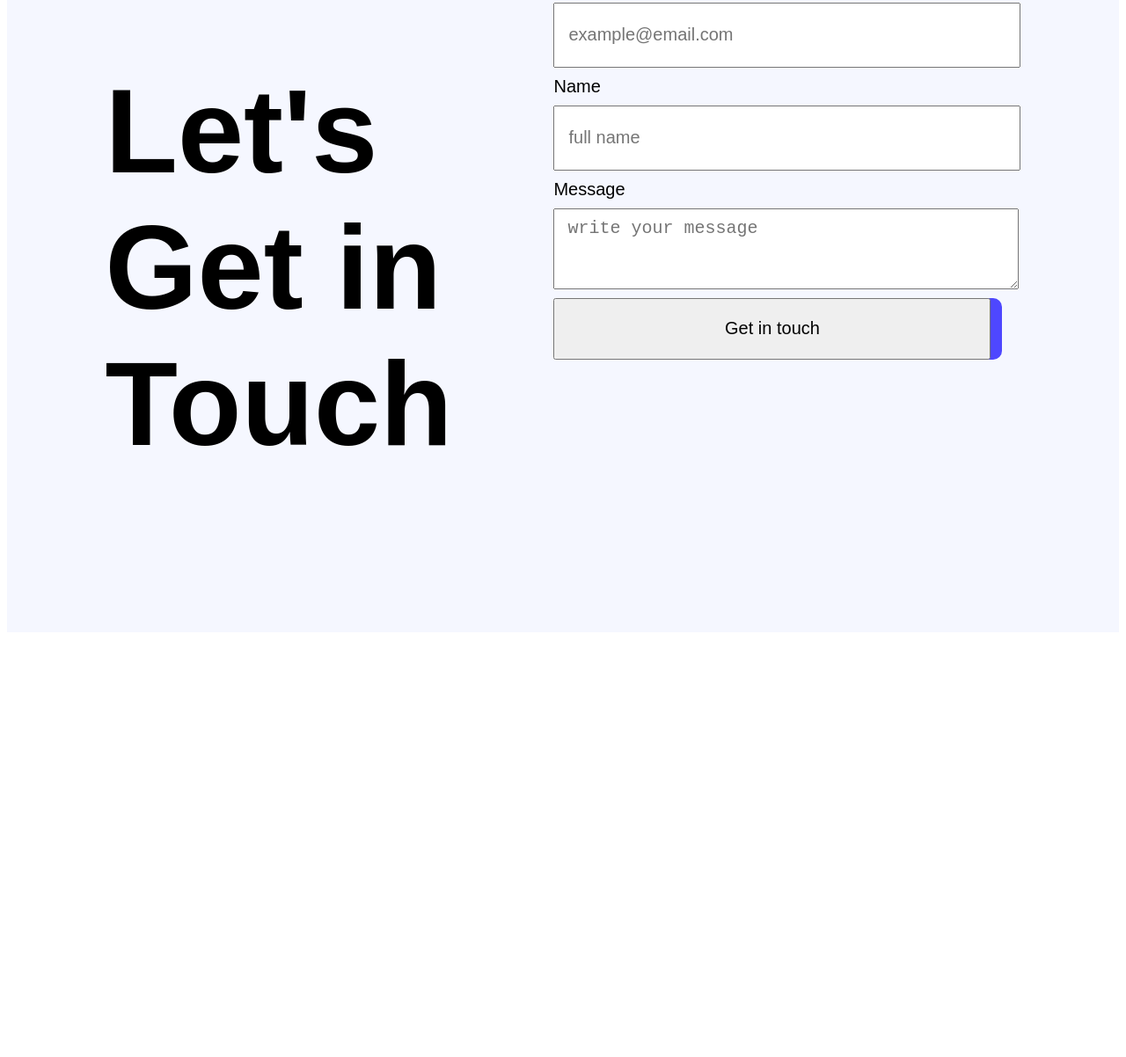
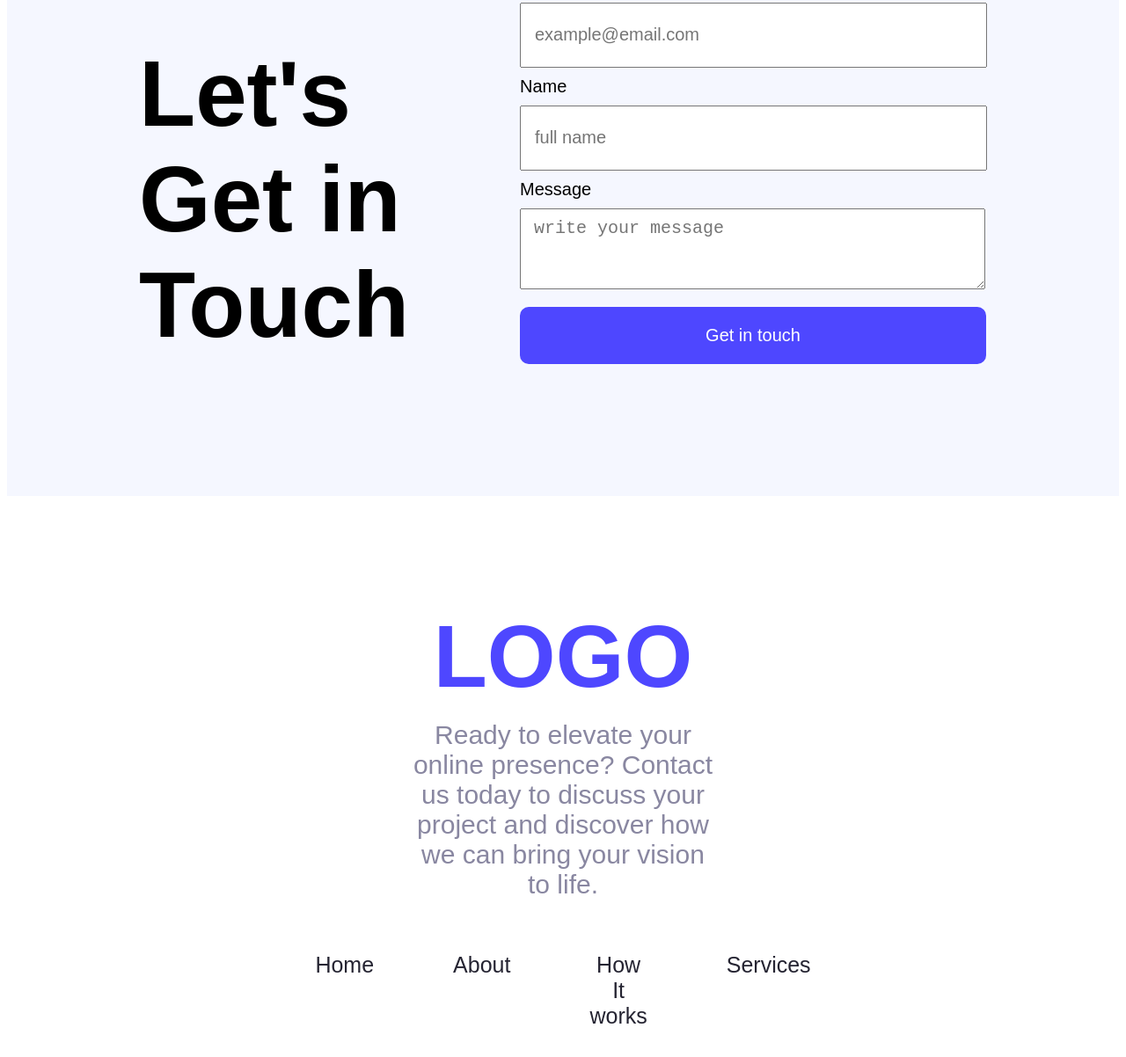
Before and after one commit to Agontuk19/webflow1, a plain HTML site: page index.html in a window 1280 px wide. Shown: the part 3204-4406 px from the top of the page at 88% size. Before the commit the page ends 3931 px from the top, so only its background shows below. Drawn offline with Linux system fonts and the light colour scheme.

Commit message:
Completed adding all sections

```diff
--- a/index.html
+++ b/index.html
@@ -160,15 +160,24 @@
 
                     <label for="message">Message</label>
                     <textarea name="" id="message" placeholder="write your message" rows="10"></textarea>
-
-                    <div class="touch-button">
-                        <input class="all-button" type="submit" value="Get in touch">
-                    </div>
                 </form>
+                <button class="all-button touch-button">Get in touch</button>
             </div>
         </section>
     </main>
     <footer>
+        <div class="footer-logo">
+            <h3>LOGO</h3>
+        </div>
+        <div class="footer-desc">
+            Ready to elevate your online presence? Contact us today to discuss your project and discover how we can bring your vision to life.
+        </div>
+        <div class="footer-bar">
+            <div><a href="">Home</a></div>
+            <div><a href="">About</a></div>
+            <div><a href="">How It works</a></div>
+            <div><a href="">Services</a></div>
+        </div>
     </footer>
 </body>
 </html>
--- a/style.css
+++ b/style.css
@@ -225,7 +225,7 @@ nav {
     padding: 70px 0px 70px 0px;
 }
 .contact-title {
-    font-size: 90px;
+    font-size: 70px;
 }
 .contact-info label, .contact-info input, .contact-info textarea {
     display: block;
@@ -243,10 +243,41 @@ nav {
 }
 .touch-button {
     background-color: #4E47FF;
+    color: white;
     border: none;
     border-radius: 10px;
     font-size: 20px;
     margin-top: 10px;
-    width: 510px;
-    height: 70px;
+    width: 530px;
+    height: 65px;
 }
+
+/* Footer Styles */
+footer {
+    padding: 105px 455px;
+    margin-top: 0;
+    text-align: center;
+}
+.footer-logo h3{
+    color: #4E47FF;
+    font-size: 100px;
+    margin: 15px;
+}
+.footer-desc {
+    font-size: 30px;
+    font-weight: 300;
+    margin-bottom: 10px;
+    color: rgba(137, 135, 161, 1);
+}
+.footer-bar {
+    display: flex;
+    text-align: center;
+    justify-content: center;
+    gap: 90px;
+    margin-top: 60px;
+    font-size: 25px;
+}
+.footer-bar a {
+    color: #252432;
+    text-decoration: none;
+}
```
